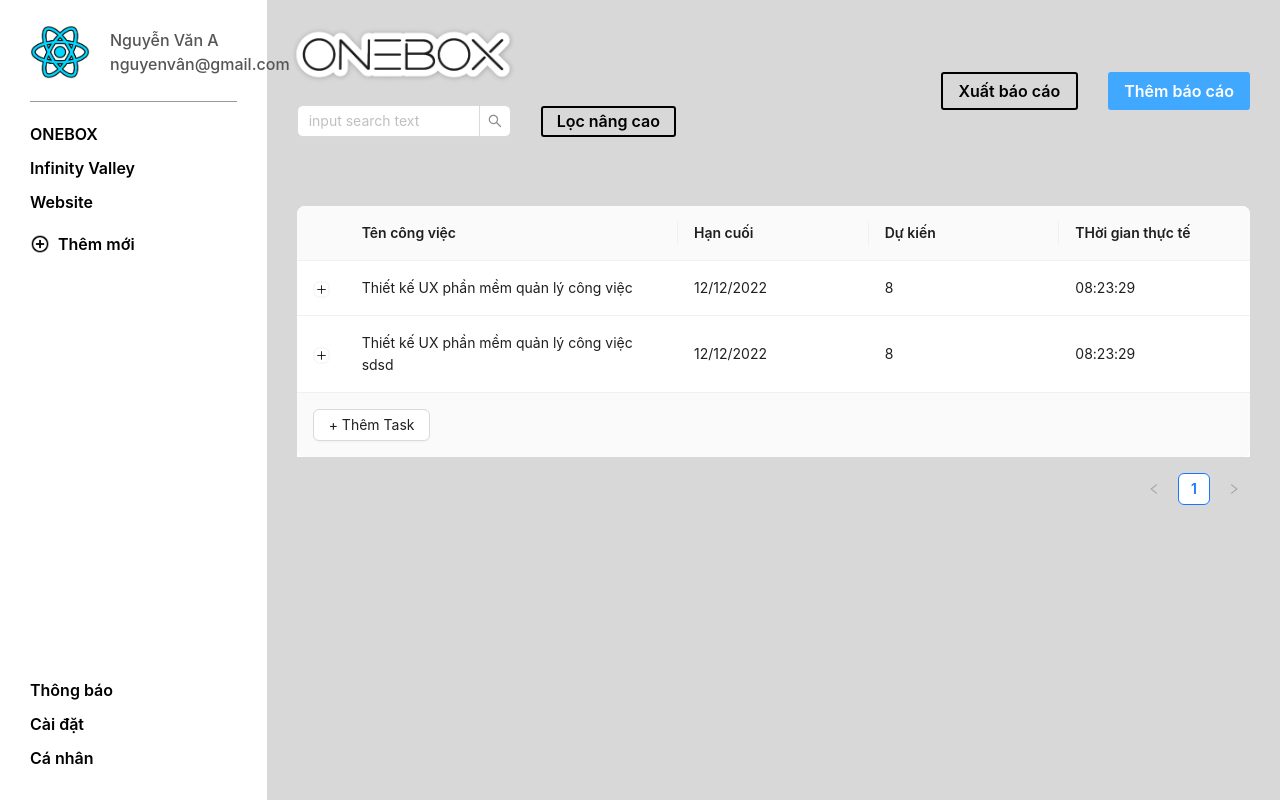
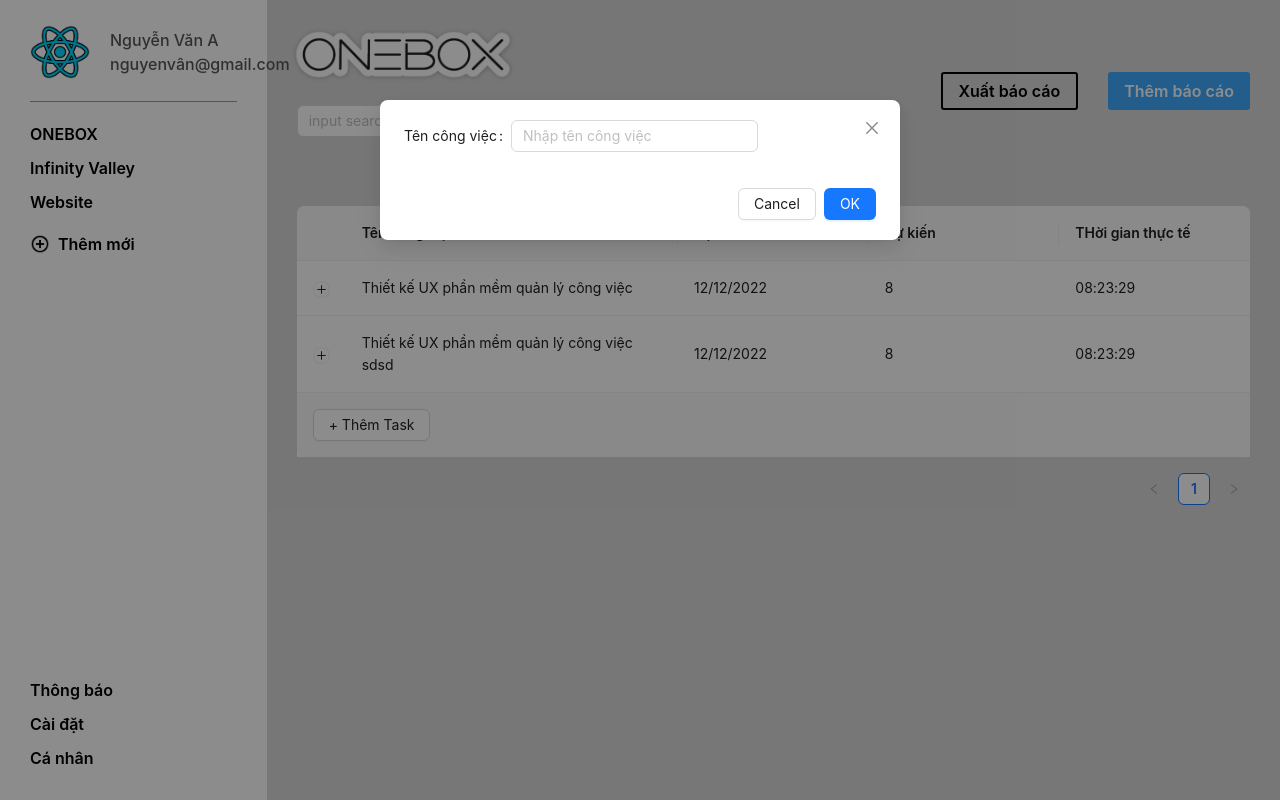
Before and after one commit to badong3521/OnePlan-Front-End, a React (Create React App) app: page / in a window 1280 px wide. Built offline with nearby package versions, Linux system fonts and the light colour scheme; what apisauce would draw is missing.

Commit message:
add content screen

```diff
--- /dev/null
+++ b/src/layouts/components/HeaderScreen/components/ModalAddTask/index.tsx
@@ -0,0 +1,26 @@
+import React, { useState } from 'react';
+import { Modal, Form, Row, Col, Input } from 'antd';
+
+interface PropsModal {
+  visible: boolean;
+  onCancel: () => void;
+}
+const ModalAddTask = ({ visible, onCancel }: PropsModal) => {
+  const [form] = Form.useForm();
+
+  return (
+    <Modal visible={visible} onCancel={onCancel}>
+      <Form form={form}>
+        <Row>
+          <Col span={18}>
+            <Form.Item label="Tên công việc" name={'name'}>
+              <Input placeholder="Nhập tên công việc" />
+            </Form.Item>
+          </Col>
+        </Row>
+      </Form>
+    </Modal>
+  );
+};
+
+export default ModalAddTask;
--- a/src/layouts/components/HeaderScreen/index.tsx
+++ b/src/layouts/components/HeaderScreen/index.tsx
@@ -6,6 +6,7 @@
 // import Drawer, { RefModalPopup } from '../../../../src/components/Drawer';
 import { STATUS_WORD } from './type';
 import { Button, Col, Drawer, Input, Table, Row } from 'antd';
+import ModalAddTask from './components/ModalAddTask';
 interface DataType {
   key: React.ReactNode;
   name: string;
@@ -131,7 +132,7 @@
       width: '20%',
     },
   ];
-
+  const [visible, setVisible] = useState<boolean>(true);
   const [dataList, setDataList] = useState<any>(data);
   const [statusWord, setStatusWord] = useState<any>();
 
@@ -166,10 +167,11 @@
             columns={columns}
             dataSource={data}
             expandable={{ expandedRowRender, defaultExpandedRowKeys: ['0'] }}
-            footer={() => <Button>+ Thêm Task</Button>}
+            footer={() => <Button onClick={() => setVisible(true)}>+ Thêm Task</Button>}
           />
         </div>
       </div>
+      <ModalAddTask visible={visible} onCancel={() => setVisible(false)} />
     </>
   );
 }
```
Also changed, not shown: src/layouts/components/HeaderScreen/components/ModalAddStask/index.tsx (deleted).
